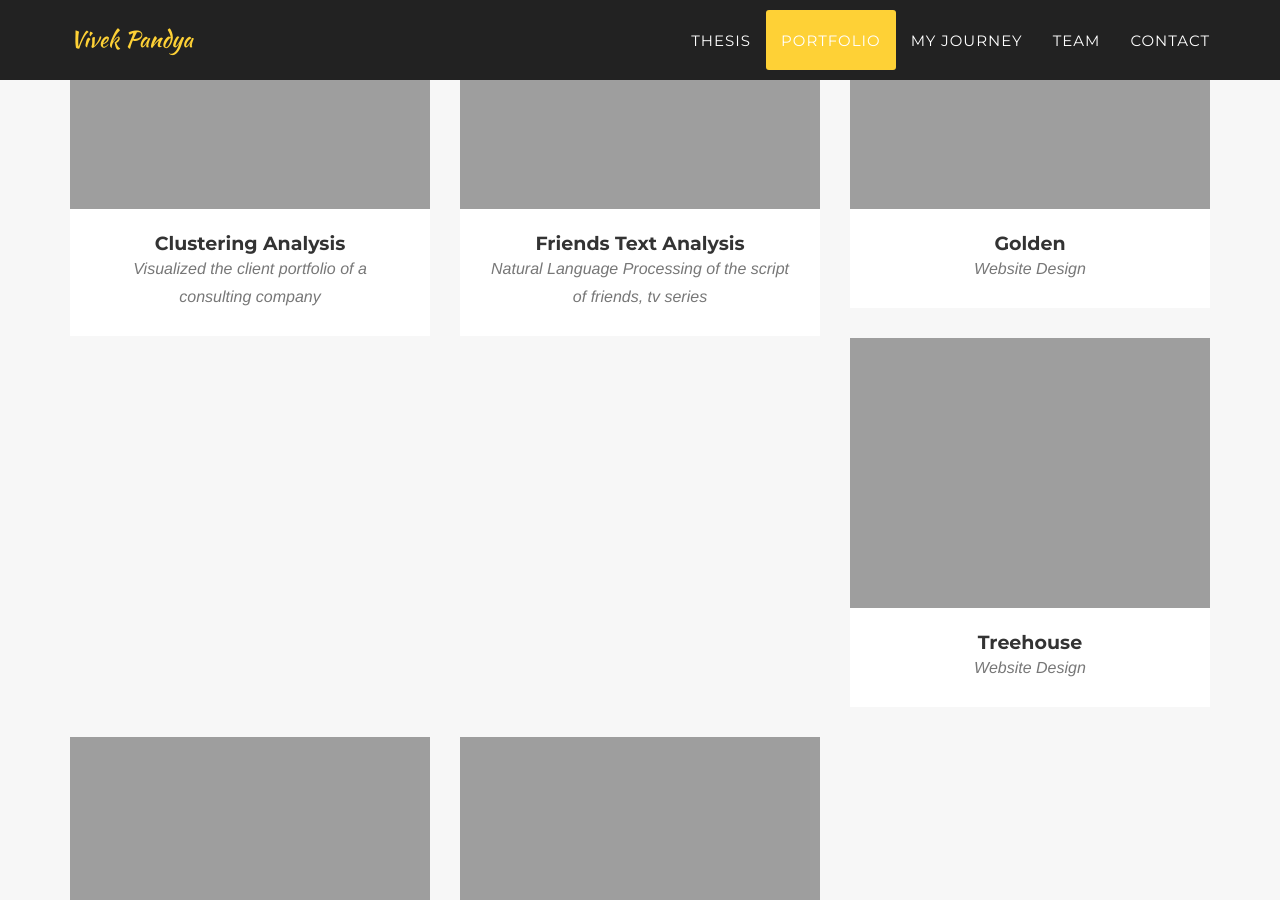
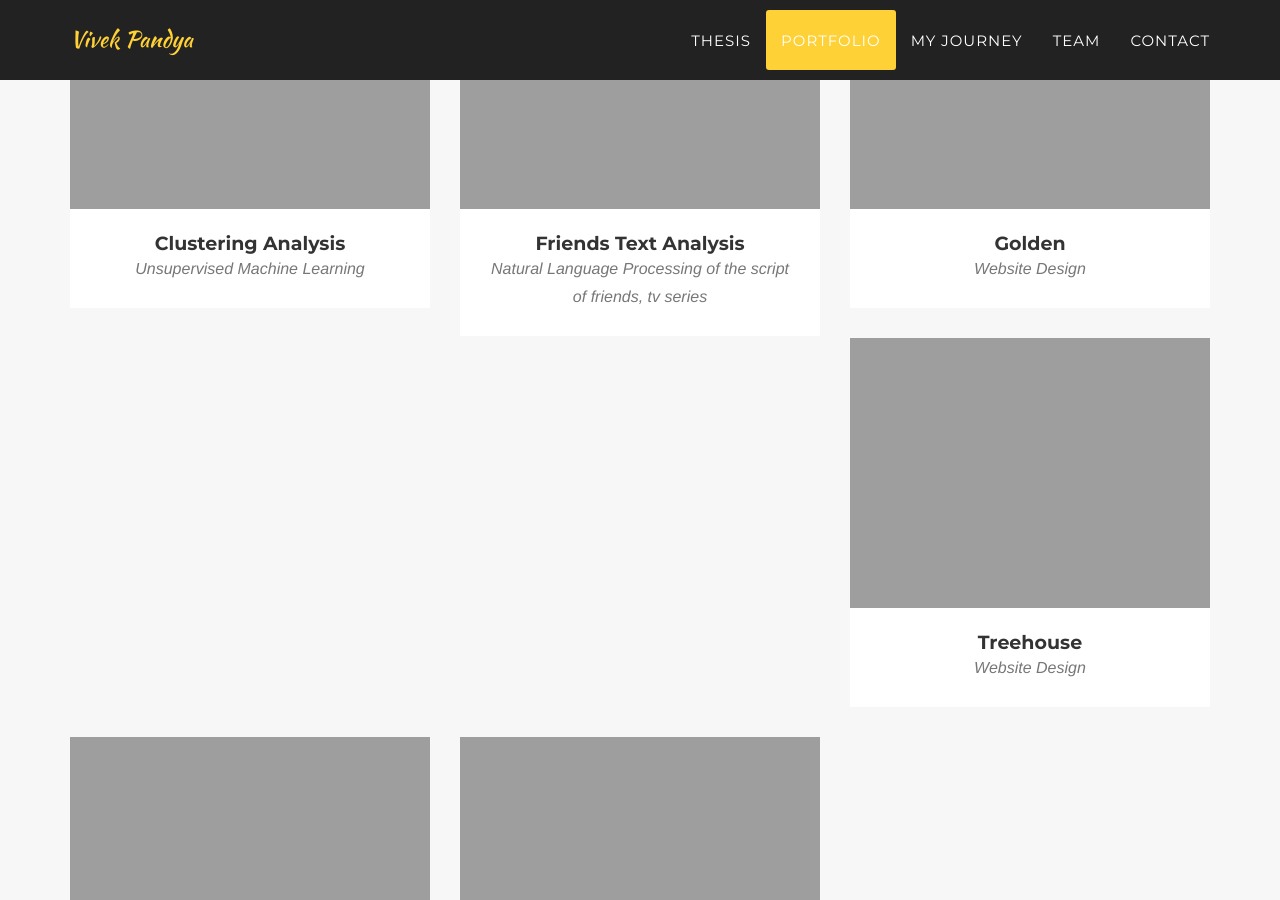
Before and after one commit to vivekp1705/vivekpandya, a Jekyll site: the page built from _posts/2014-07-18-project-1.markdown, in a window 1280 px wide and 900 px high, scrolled down 2086 px. Built offline with Jekyll 4.4.1, drawn with Linux system fonts in a browser that asks for light colours; some web fonts are replaced.

Commit message:
Update 2014-07-18-project-1.markdown

```diff
--- a/_posts/2014-07-18-project-1.markdown
+++ b/_posts/2014-07-18-project-1.markdown
@@ -1,6 +1,6 @@
 ---
 title: Clustering Analysis
-subtitle: Visualized the client portfolio of a consulting company
+subtitle: Unsupervised Machine Learning
 layout: default
 modal-id: 1
 date: 2023-04-18
```
